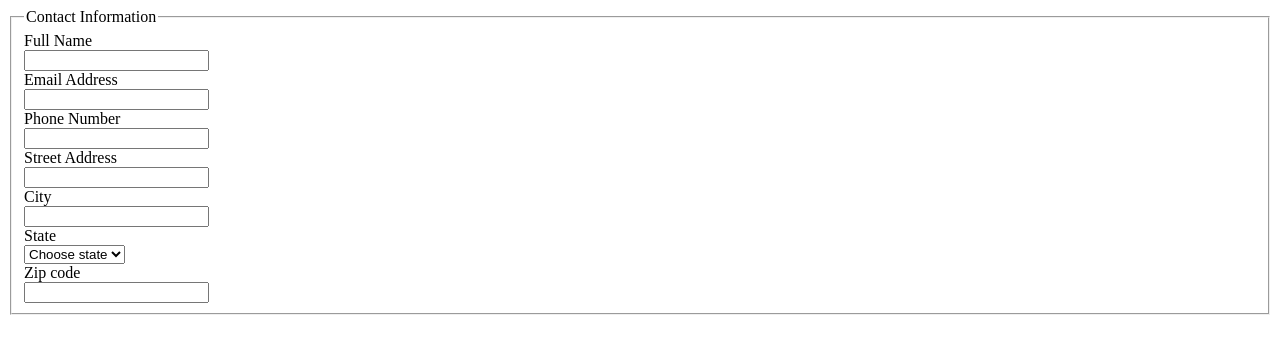
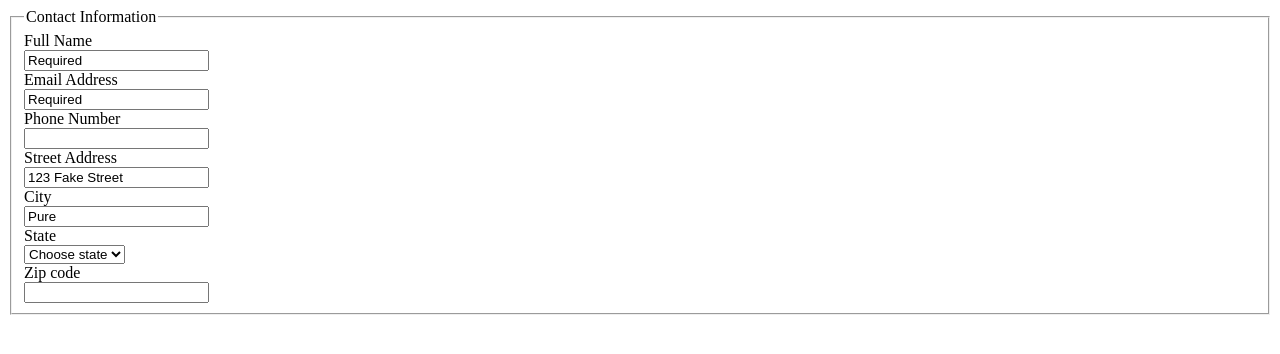
Before and after one commit to iamneo-production/df305670857bbaaaabbcbbfefone, a plain HTML site: page public/index.html in a window 1280 px wide. Drawn offline with Linux system fonts and the light colour scheme.

Commit message:
Backup Commit

```diff
--- a/public/index.html
+++ b/public/index.html
@@ -10,15 +10,15 @@
         <legend>Contact Information</legend>
     <form>
         <label>Full Name</label><br>
-        <input type="text" value=""Required><br>
+        <input type="text" value="Required"><br>
         <label>Email Address</label><br>
-        <input type="email"> <br>
+        <input type="email" value="Required"> <br>
         <label> Phone Number</label><br>
-        <input type="number"> <br>
+        <input type="number" type="999999999"> <br>
         <label>Street Address</label><br>
-        <input type="text"> <br>
+        <input type="text" value="123 Fake Street"> <br>
         <label>City</label><br>
-        <input type="text"><br>
+        <input type="text" value="Pure"><br>
         <label>State</label><br>
         <select>
             <option>Choose state</option>
@@ -28,7 +28,7 @@
         </select>
         <br>
         <label>Zip code</label><br>
-        <input type="number">
+        <input type="number" type="511098">
     </form>
 </fieldset>
 </body>
```
